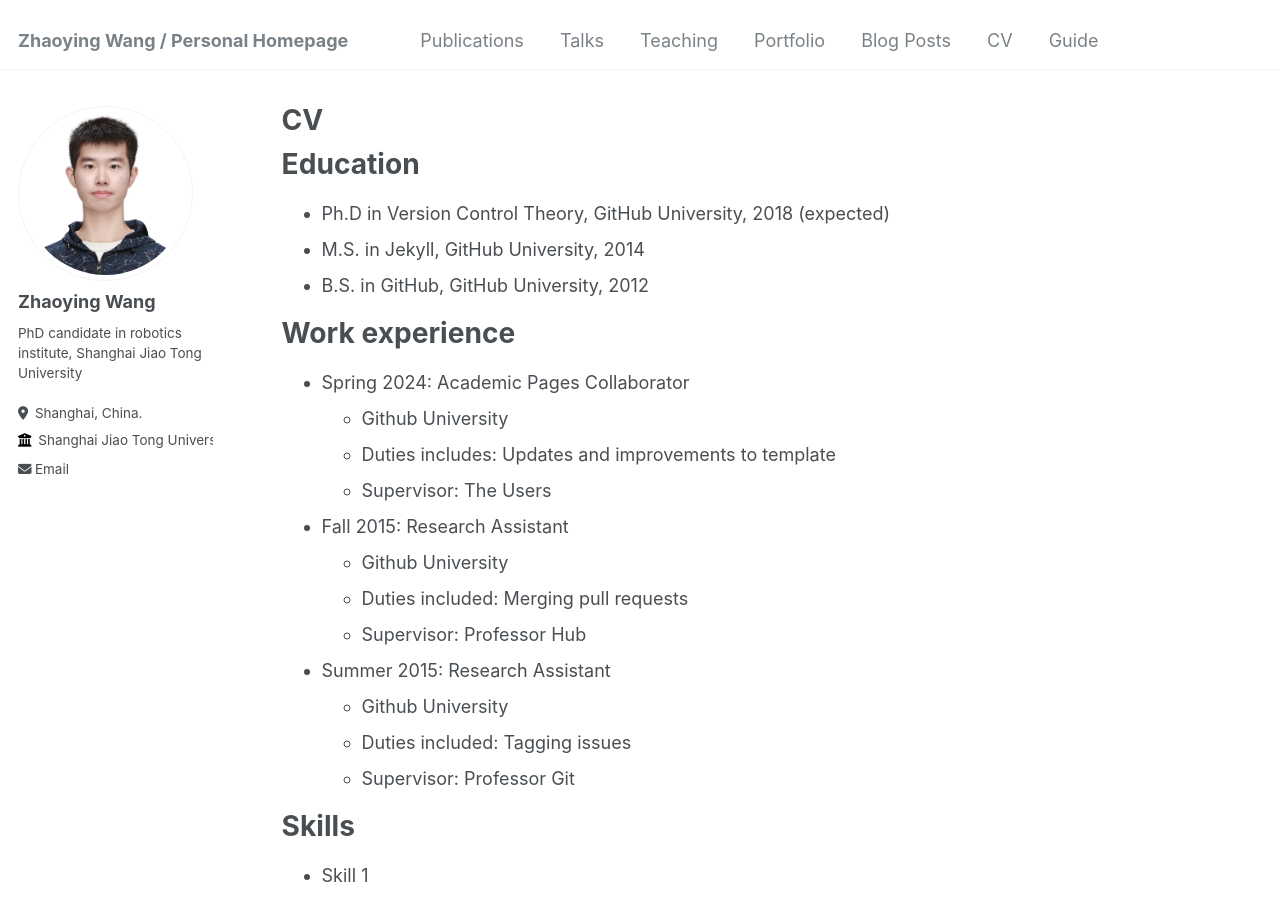
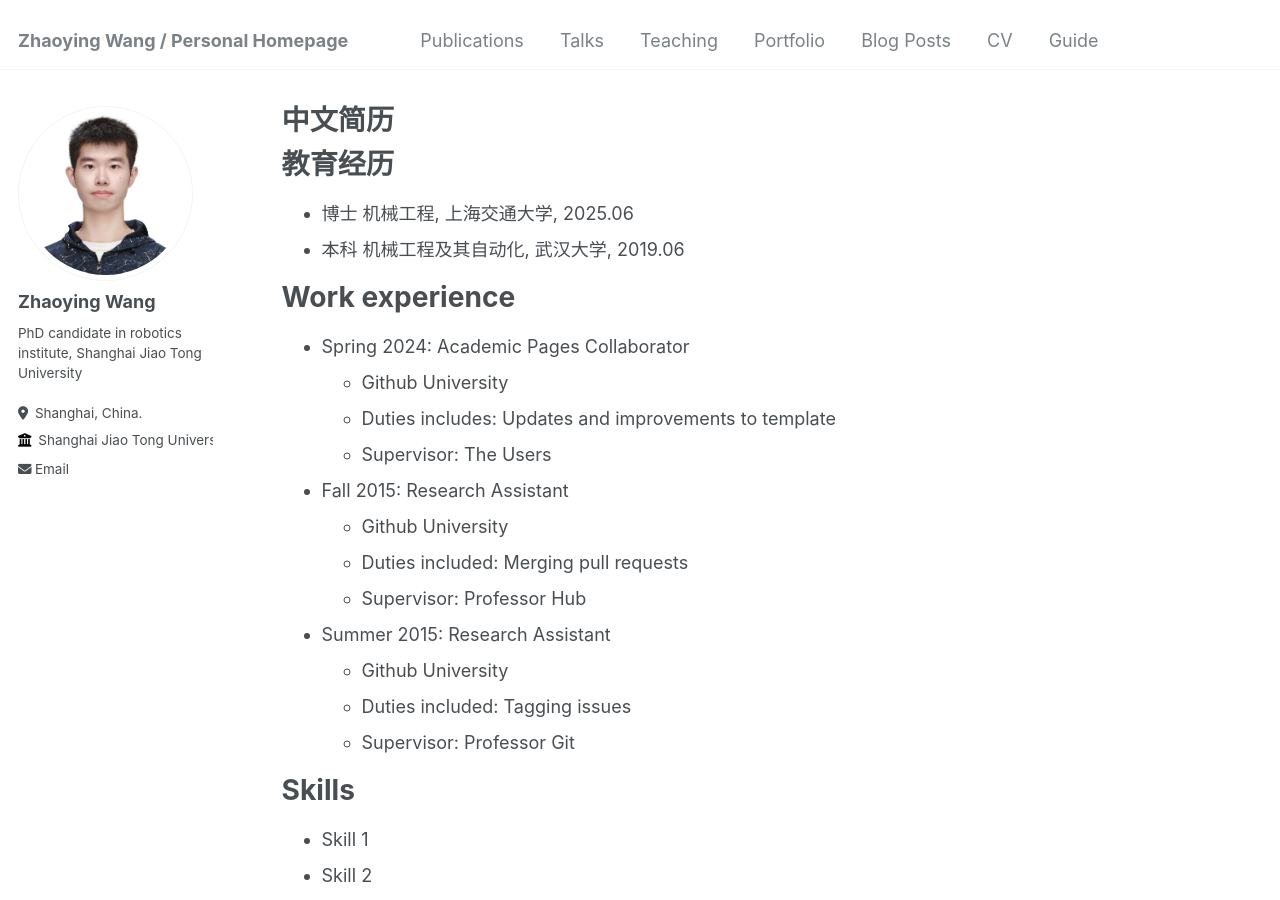
Before and after one commit to myboyhood/myboyhood.github.io, a Jekyll site: the page built from _pages/中文简历.md, in a window 1280 px wide and 900 px high. Built offline with Jekyll 4.4.1, drawn with Linux system fonts in a browser that asks for light colours.

Commit message:
Add chinese

```diff
--- a/_pages/cv.md
+++ b/_pages/中文简历.md
@@ -1,6 +1,6 @@
 ---
 layout: archive
-title: "CV"
+title: "中文简历"
 permalink: /cv/
 author_profile: true
 redirect_from:
@@ -9,11 +9,10 @@ redirect_from:
 
 {% include base_path %}
 
-Education
+教育经历
 ======
-* Ph.D in Version Control Theory, GitHub University, 2018 (expected)
-* M.S. in Jekyll, GitHub University, 2014
-* B.S. in GitHub, GitHub University, 2012
+* 博士 机械工程, 上海交通大学, 2025.06
+* 本科 机械工程及其自动化, 武汉大学, 2019.06
 
 Work experience
 ======
```
